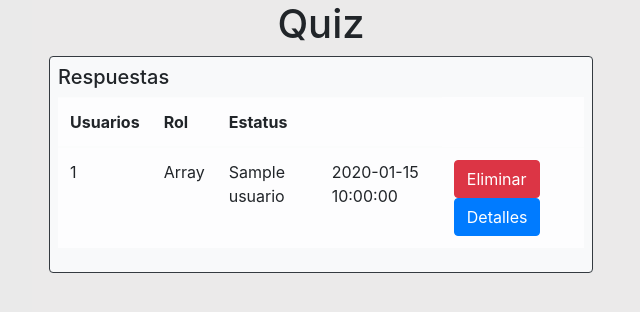
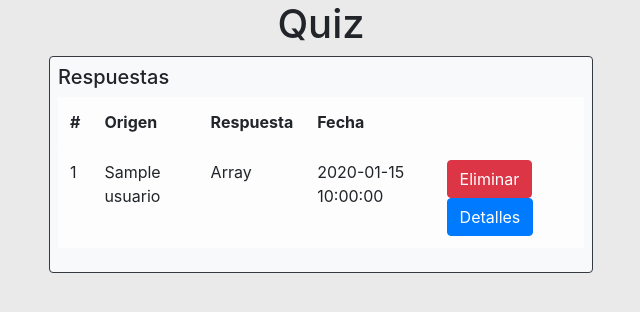
Before and after one commit to dadoAce/vinosQuiz, a PHP site: template Views/principal/respuestas.php in a window 1280 px wide. Shown: the top 312 px of the page, without its empty margins (223-863 px from the left). Run offline with PHP 8.4, Linux system fonts and the light colour scheme; the template is opened without the code that fills it: most values are stand-ins (such as "Sample title", 1, 10 or a date in 2020); data that the repository does not hold is empty; some libraries are stand-ins or nearby versions.

Commit message:
actualizar

```diff
--- a/Views/principal/respuestas.php
+++ b/Views/principal/respuestas.php
@@ -22,9 +22,10 @@
                     <h5>Respuestas</h5>
                     <table class="table table-light w-100">
                         <thead>
-                            <th>Usuarios</th>
-                            <th>Rol</th>
-                            <th>Estatus</th>
+                            <th>#</th>
+                            <th>Origen</th>
+                            <th>Respuesta</th>
+                            <th>Fecha</th>
                             <th> </th>
                         </thead>
                         <tbody>
@@ -33,8 +34,8 @@
                                 <?php foreach ($respuestas as $value) { ?>
                                     <tr>
                                         <td> <?php echo $value["idRegistro"] ?></td>
+                                        <td><?php echo $value["usuario"] ?></td>
                                         <td><?php echo $value["respuestas"] ?></td>
-                                        <td><?php echo $value["usuario"] ?></td>
                                         <td><?php echo $value["fecha"] ?></td>
                                         <td>
                                             <a href=" " class="btn btn-danger">Eliminar</a>
```
